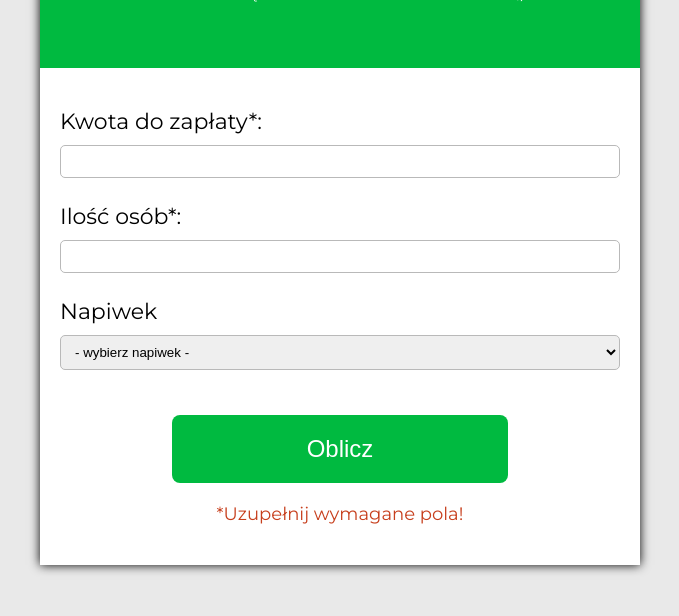
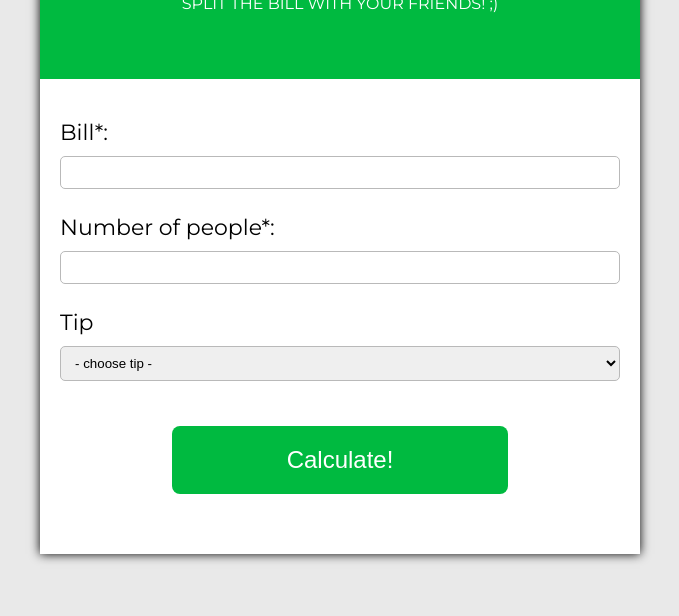
Before and after one commit to HMagda/bill-splitter-calculator, a plain HTML site: page index.html in a window 1280 px wide. Shown: the part 184-800 px from the top of the page, without its empty margins (300-979 px from the left). Drawn offline with Linux system fonts and the light colour scheme.

Commit message:
Translate to english

```diff
--- a/index.html
+++ b/index.html
@@ -16,28 +16,28 @@
     <div class="wrapper">
       <div class="top">
         <h1>BillSplitter</h1>
-        <p>Podziel się rachunkiem ze znajomymi! ;)</p>
+        <p>Split the bill with your friends! ;)</p>
       </div>
       <div class="bottom">
-        <label for="price">Kwota do zapłaty*:</label>
+        <label for="price">Bill*:</label>
         <input type="number" id="price" ) />
 
-        <label for="people">Ilość osób*:</label>
+        <label for="people">Number of people*:</label>
         <input type="number" id="people" />
 
-        <label for="tip">Napiwek</label>
+        <label for="tip">Tip</label>
         <select id="tip">
-          <option value="0" disabled selected>- wybierz napiwek -</option>
+          <option value="0" disabled selected>- choose tip -</option>
           <option value="0.05">5%</option>
           <option value="0.1">10%</option>
           <option value="0.15">15%</option>
           <option value="0.2">20%</option>
         </select>
 
-        <button class="count">Oblicz</button>
-        <p class="error">*Uzupełnij wymagane pola!</p>
+        <button class="count">Calculate!</button>
+        <p class="error">*Fill in the required fields</p>
         <p class="cost-info">
-          Powinniście się złożyć po <span class="cost"></span>zł! :)
+          Each of you should pay <span class="cost"></span>USD! :)
         </p>
       </div>
     </div>
--- a/script.js
+++ b/script.js
@@ -29,10 +29,10 @@ function calculateBill() {
 }
 
 function calculateBillWithTip() {
-  let BillwithTip =
+  let BillWithTip =
     (Number(price.value) + Number(price.value) * Number(tip.value)) /
     Number(people.value);
   costInfo.style.display = 'block';
   error.style.display = 'none';
-  cost.textContent = BillwithTip.toFixed(2);
+  cost.textContent = BillWithTip.toFixed(2);
 }
--- a/style.css
+++ b/style.css
@@ -81,6 +81,7 @@ input, select {
 }
 
 .error {
+    display: none;
     font-size: 18px;
     color: rgb(199, 63, 29);
     text-align: center;
```
